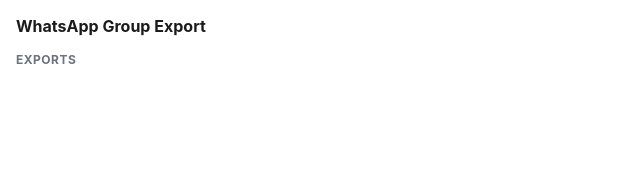
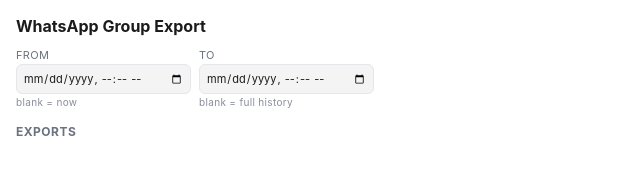
Before and after one commit to hanegbi/export-wa-group, a website with bundled scripts: page src/popup/popup.html in a window 1280 px wide. Shown: the whole page, without its empty margins (0-640 px from the left). Built offline with nearby package versions, Linux system fonts and the light colour scheme.

Commit message:
Add From/To time-range filtering to the export
Popup gets two datetime-local inputs, both blank by default: blank
From = now (no upper limit), blank To = full history (no lower
limit). content.js parses each message's WhatsApp-rendered timestamp
via locale-aware field-order detection, filters rows outside the
range, and stops scrolling early once it scrolls past the To cutoff
(a real stop, not the timeout safety cap, so it isn't marked partial).

```diff
--- a/src/popup/popup.css
+++ b/src/popup/popup.css
@@ -41,6 +41,39 @@ h2 {
   letter-spacing: 0.04em;
   color: var(--muted);
   margin: 16px 0 8px;
+}
+
+.range-row {
+  display: flex;
+  gap: 8px;
+  margin-bottom: 12px;
+}
+
+.range-field {
+  flex: 1;
+  display: flex;
+  flex-direction: column;
+  gap: 2px;
+  font-size: 11px;
+  color: var(--muted);
+  text-transform: uppercase;
+  letter-spacing: 0.03em;
+}
+
+.range-field input {
+  font: inherit;
+  text-transform: none;
+  color: var(--fg);
+  background: var(--card-bg);
+  border: 1px solid var(--border);
+  border-radius: 6px;
+  padding: 6px;
+}
+
+.range-hint {
+  text-transform: none;
+  font-size: 10px;
+  opacity: 0.8;
 }
 
 button.primary {
--- a/src/popup/popup.html
+++ b/src/popup/popup.html
@@ -6,6 +6,18 @@
 </head>
 <body>
   <h1>WhatsApp Group Export</h1>
+  <div class="range-row">
+    <label class="range-field">
+      From
+      <input type="datetime-local" id="range-from" />
+      <span class="range-hint">blank = now</span>
+    </label>
+    <label class="range-field">
+      To
+      <input type="datetime-local" id="range-to" />
+      <span class="range-hint">blank = full history</span>
+    </label>
+  </div>
   <div id="status-area"></div>
   <h2>Exports</h2>
   <div id="export-list"></div>
--- a/src/popup/popup.js
+++ b/src/popup/popup.js
@@ -4,6 +4,8 @@ import { initialState } from '../shared/storageState.js';
 
 const statusArea = document.getElementById('status-area');
 const exportList = document.getElementById('export-list');
+const rangeFromInput = document.getElementById('range-from');
+const rangeToInput = document.getElementById('range-to');
 
 let activeTabId = null;
 let disabledReason = null;
@@ -15,7 +17,9 @@ function render(state) {
   const exportBtn = document.getElementById('export-btn');
   if (exportBtn && !exportBtn.disabled) {
     exportBtn.addEventListener('click', () => {
-      chrome.tabs.sendMessage(activeTabId, { action: 'startExport' }).catch(() => {
+      const from = rangeFromInput.value || null;
+      const to = rangeToInput.value || null;
+      chrome.tabs.sendMessage(activeTabId, { action: 'startExport', from, to }).catch(() => {
         render({
           ...state,
           status: 'error',
```
Also changed, not shown: src/content/content.js (+31 -14 lines), manifest.json.
